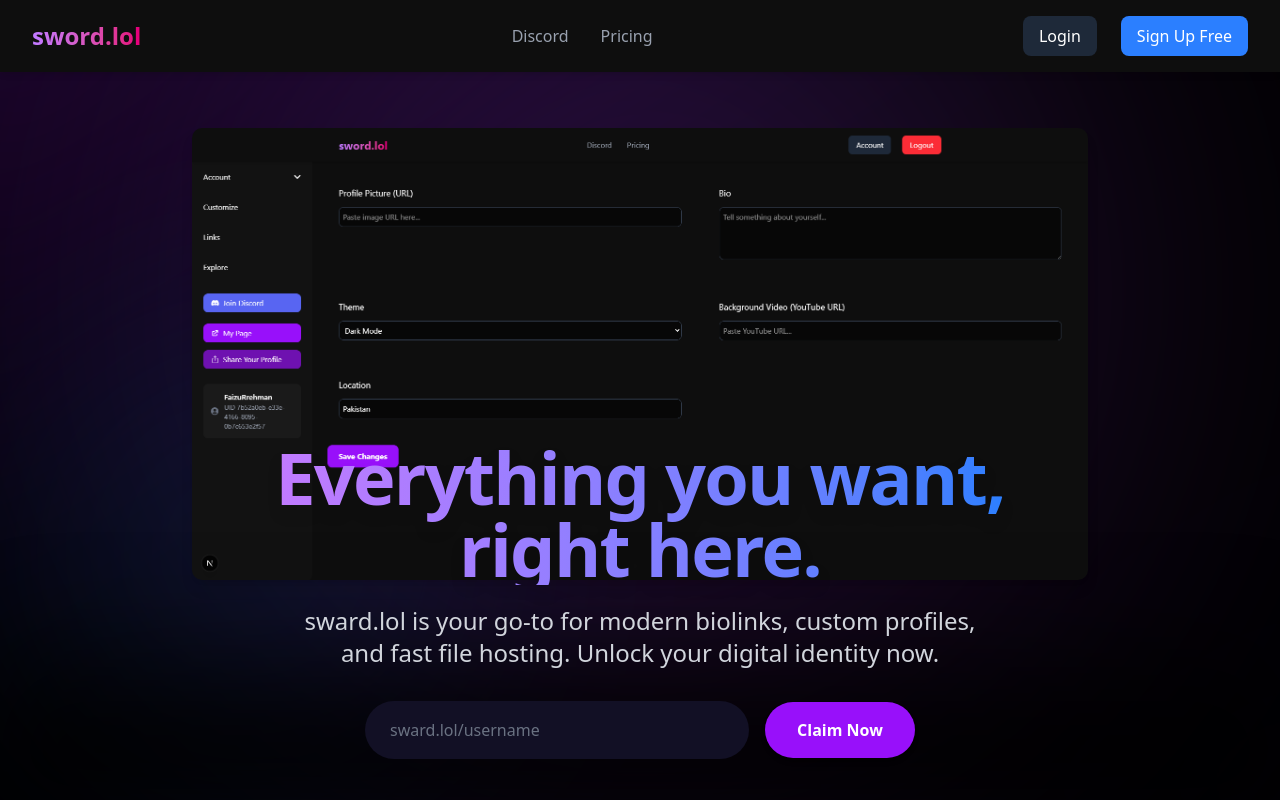
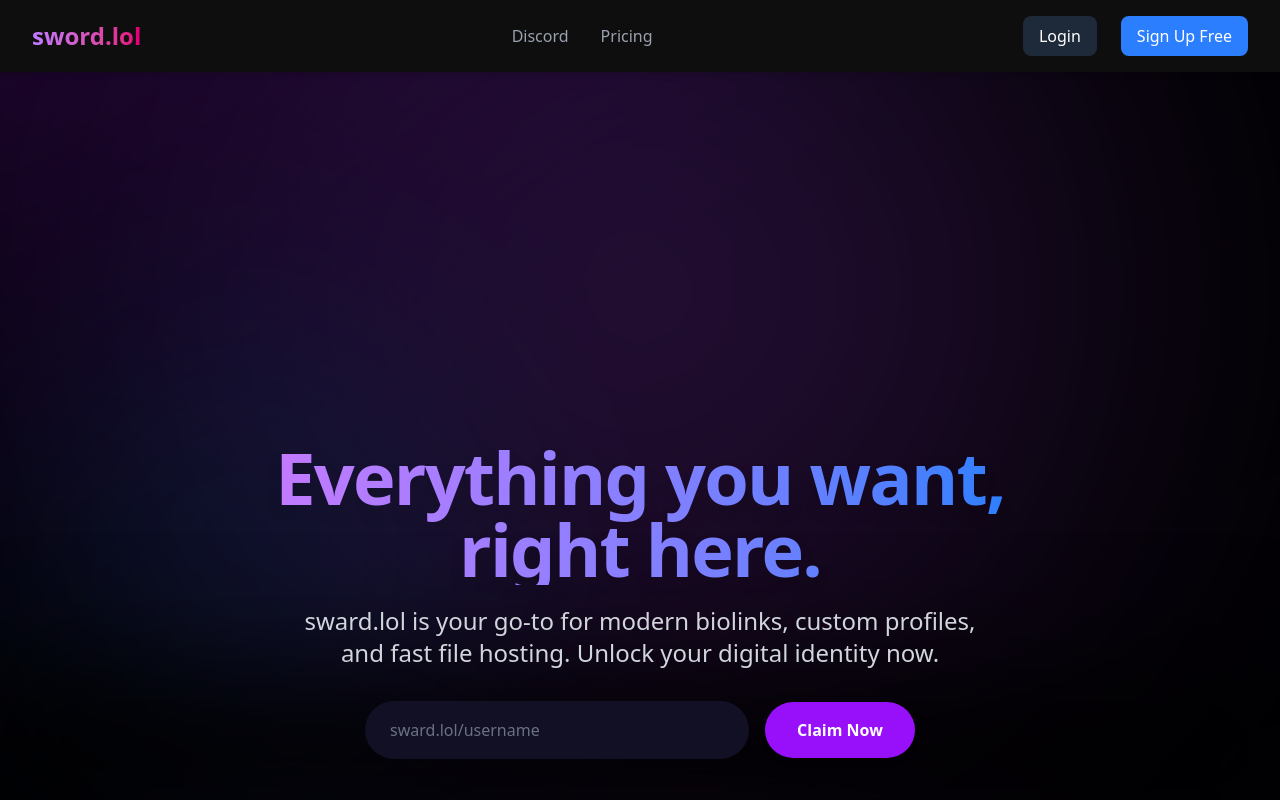
Before and after one commit to CryptoGuyDeve/Sword.lol, a Next.js app: page / in a window 1280 px wide. Shown: the top 800 px of the page. Built offline with nearby package versions, Linux system fonts and the light colour scheme; no server answers.

Commit message:
Update Hero.tsx

```diff
--- a/components/Hero.tsx
+++ b/components/Hero.tsx
@@ -46,22 +46,6 @@
       {/* Glowing Light Effects */}
       <div className="absolute -top-40 left-1/2 -translate-x-1/2 w-[900px] h-[900px] rounded-full bg-purple-500 opacity-20 blur-[180px]" />
       <div className="absolute bottom-0 left-0 w-[500px] h-[500px] rounded-full bg-blue-500 opacity-10 blur-[120px]" />
-
-      {/* Animated Dashboard Image */}
-      <motion.div
-        initial={{ opacity: 0, y: 20 }}
-        animate={{ opacity: 1, y: 0 }}
-        transition={{ duration: 1.2, ease: "easeOut" }}
-        className="absolute top-20 md:top-32 w-[80%] max-w-4xl mx-auto"
-      >
-        <Image
-          src="/dashboard.png"
-          alt="Dashboard Preview"
-          width={1200}
-          height={600}
-          className="rounded-lg shadow-lg"
-        />
-      </motion.div>
 
       {/* Heading Text */}
       <motion.h1
```
